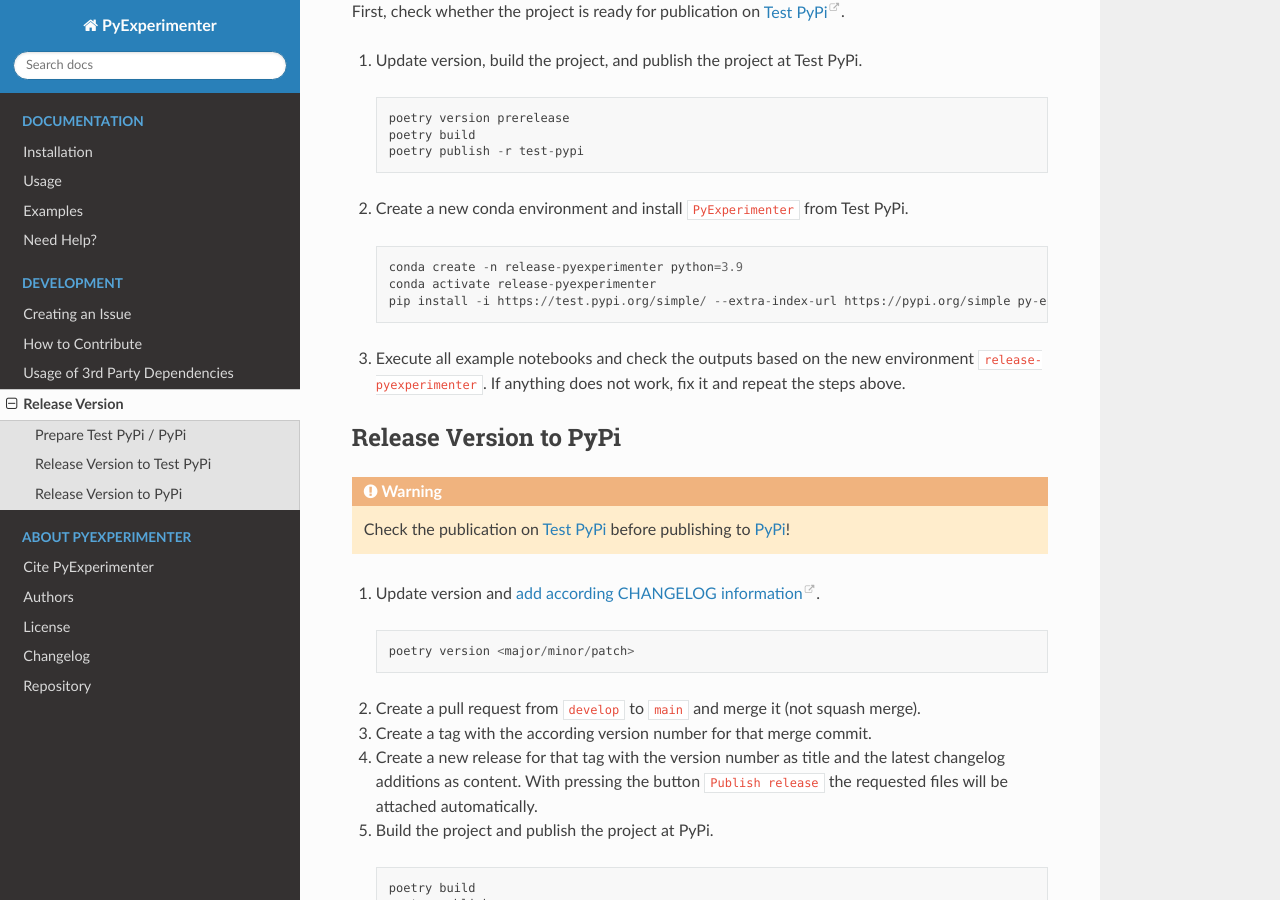
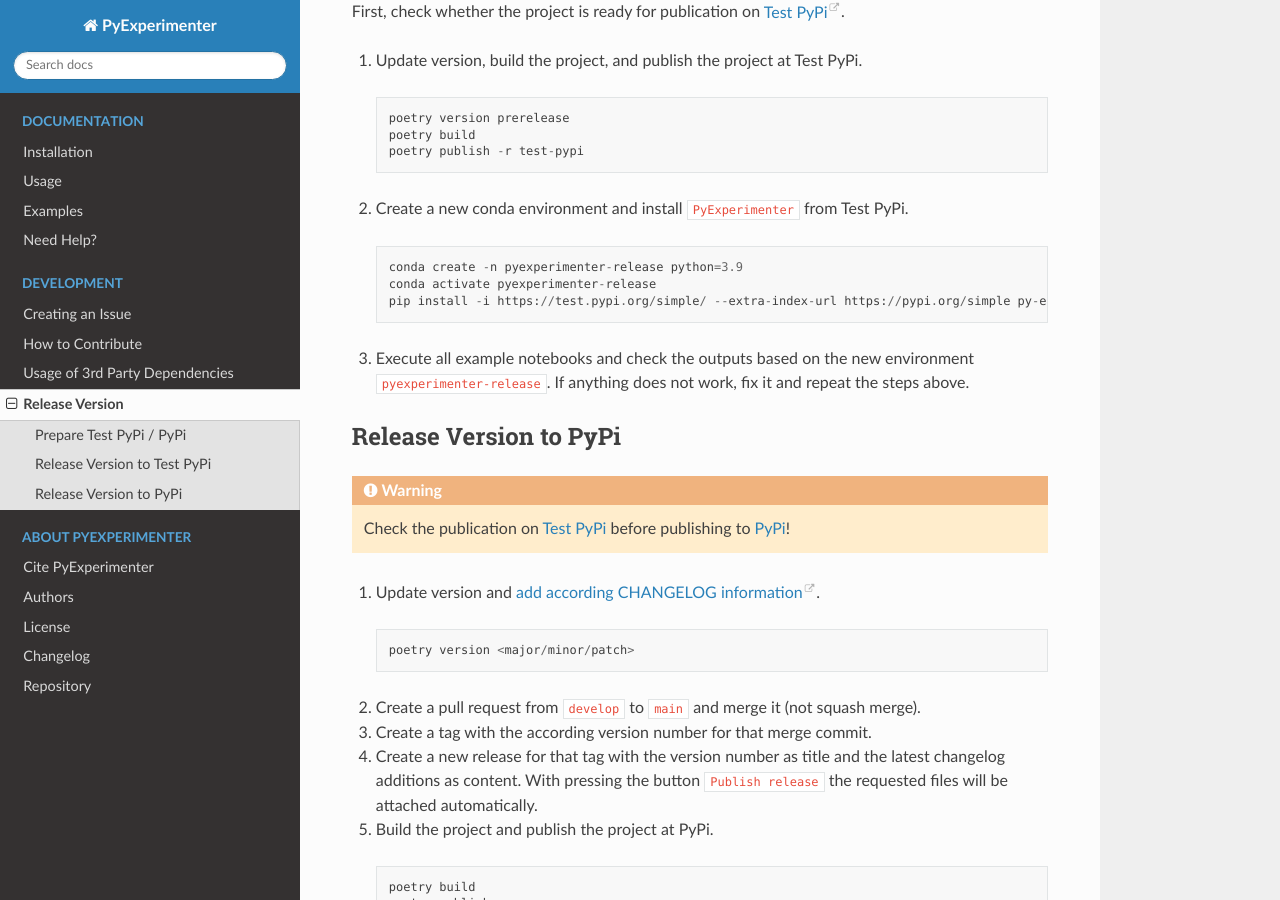
Before and after one commit to tornede/py_experimenter, a Sphinx documentation site: the page built from docs/source/release-version.rst, in a window 1280 px wide and 900 px high, scrolled down 567 px. Built offline with Sphinx 7.4.7 and the Read the Docs theme 2.0.0, drawn with Linux system fonts in a browser that asks for light colours; pages that are not in the unit, such as notebooks, are missing from menus.

```diff
--- a/docs/source/release-version.rst
+++ b/docs/source/release-version.rst
@@ -48,11 +48,11 @@ First, check whether the project is ready for publication on `Test PyPi <testpyp
 
   .. code-block::
 
-    conda create -n release-pyexperimenter python=3.9
-    conda activate release-pyexperimenter
+    conda create -n pyexperimenter-release python=3.9
+    conda activate pyexperimenter-release
     pip install -i https://test.pypi.org/simple/ --extra-index-url https://pypi.org/simple py-experimenter==<VERSION>
 
-3. Execute all example notebooks and check the outputs based on the new environment ``release-pyexperimenter``. If anything does not work, fix it and repeat the steps above.
+3. Execute all example notebooks and check the outputs based on the new environment ``pyexperimenter-release``. If anything does not work, fix it and repeat the steps above.
 
 
 .. _contribute_release_pypi:
--- a/pyproject.toml
+++ b/pyproject.toml
@@ -1,6 +1,6 @@
 [tool.poetry]
 name = "py-experimenter"
-version = "1.3.1a0"
+version = "1.3.1"
 description = "The PyExperimenter is a tool for the automatic execution of experiments, e.g. for machine learning (ML), capturing corresponding results in a unified manner in a database."
 authors = [
     "Tanja Tornede <t.tornede@ai.uni-hannover.de>",
```
